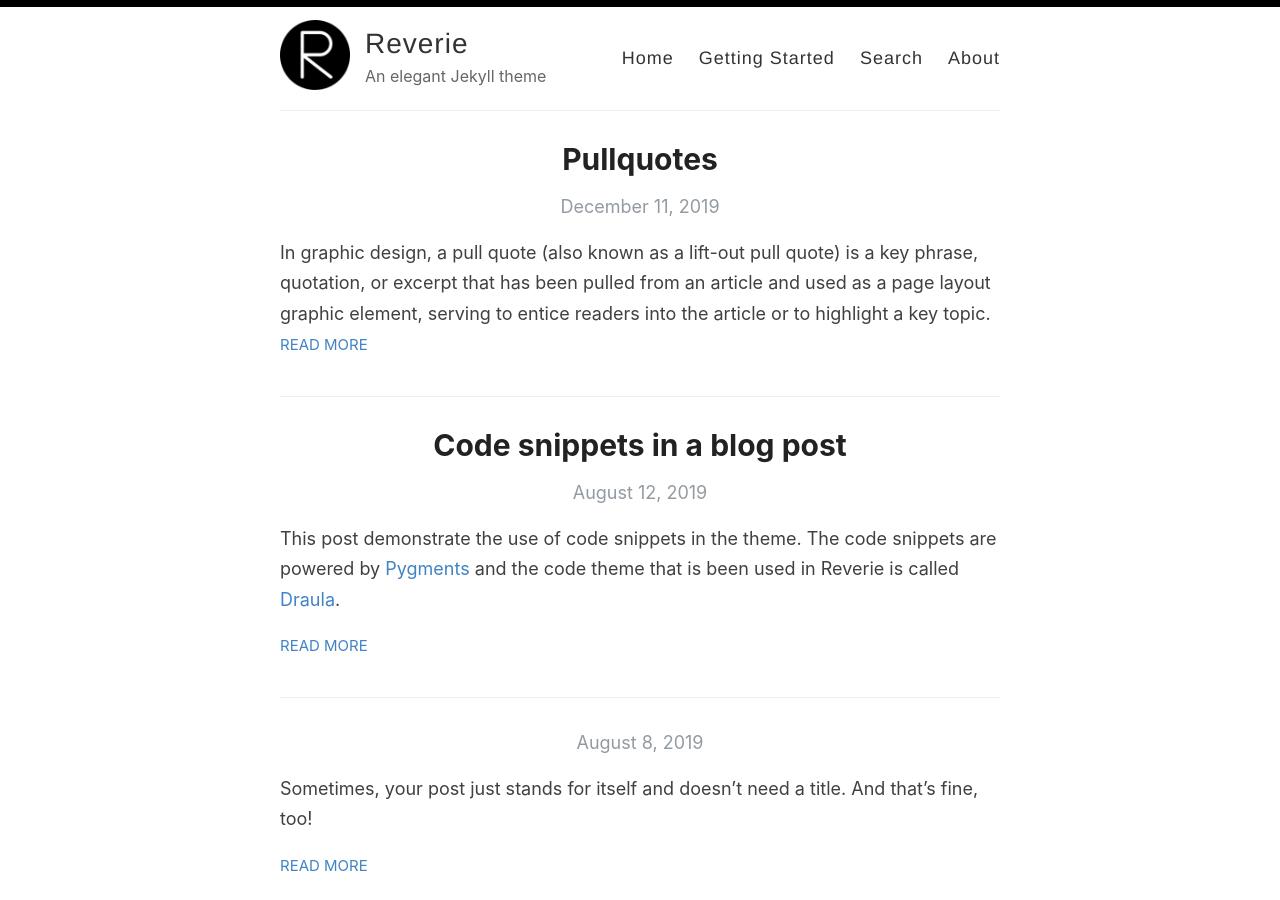
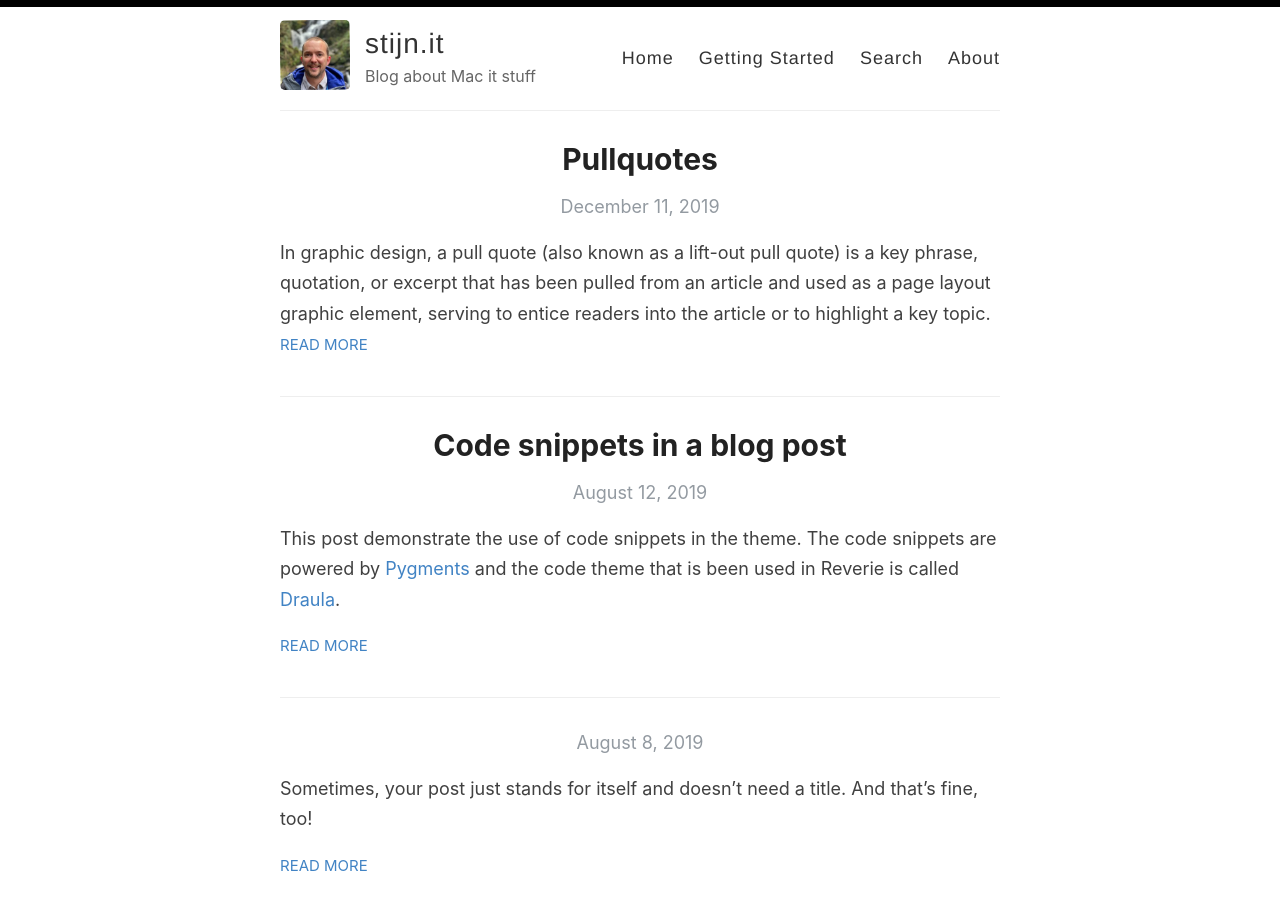
Before and after one commit to socialstijn/socialstijn.github.io, a Jekyll site: the page built from index.html, in a window 1280 px wide and 900 px high. Built offline with Jekyll 4.4.1, drawn with Linux system fonts in a browser that asks for light colours; the list of posts is cut into pages by our own code.

Commit message:
small confiog

```diff
--- a/_config.yml
+++ b/_config.yml
@@ -3,16 +3,16 @@
 #
 
 # Name of your site (displayed in the header)
-name: Reverie
+name: stijn.it
 
 # Name of the author
-author: Amit Merchant
+author: Stijn Brattinga
 
 # Short bio or description (displayed in the header)
-description: An elegant Jekyll theme
+description: Blog about Mac it stuff
 
 # URL of your avatar or profile pic (you could use your GitHub profile pic)
-avatar: /images/reverie.png
+avatar: /images/bio-photo.jpg
 
 #
 # Flags below are optional
@@ -21,15 +21,15 @@ avatar: /images/reverie.png
 # Includes an icon in the footer for each username you enter
 footer-links:
   dribbble:
-  email: amit.d.merchant@gmail.com
+  # email: amit.d.merchant@gmail.com
   facebook:
   flickr:
-  github: amitmerchant1990/reverie
+  github: socialstijn
   instagram:
-  linkedin:
+  linkedin: stijn
   pinterest:
   rss: rss
-  twitter: amit_merchant
+  twitter: socialstijn
   stackoverflow:
   youtube: # channel/<your_long_string> or user/<user-name>
   googleplus: # anything in your profile username that comes after plus.google.com/
@@ -45,8 +45,8 @@ google_analytics: UA-43339302-11
 
 # Your website URL (e.g. http://amitmerchant1990.github.io or http://www.amitmerchant.com)
 # Used for Sitemap.xml and your RSS feed
-url: http://www.amitmerchant.com/reverie
-enforce_ssl: https://www.amitmerchant.com/reverie
+url: https://www.stijn.it
+enforce_ssl: https://www.stijn.it
 
 # If you're hosting your site at a Project repository on GitHub pages
 # (http://yourusername.github.io/repository-name)
```
Also changed, not shown: images/bio-photo.jpg (added).
